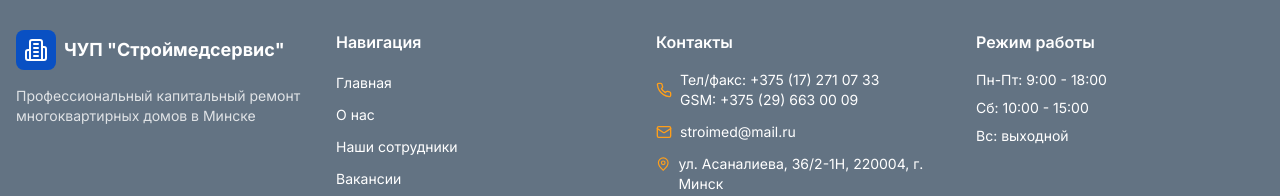
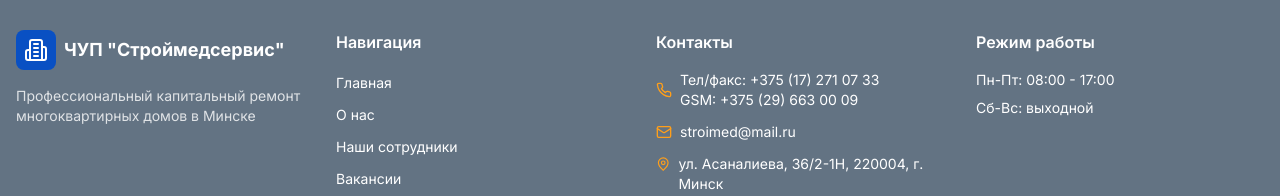
Before and after one commit to GriAndSer/remont-domov-minsk, a React (Vite) app: page / in a window 1280 px wide. Shown: the part 2025-2221 px from the top of the page. Built offline with nearby package versions, Linux system fonts and the light colour scheme; the HTML template or start-up script is replaced by a standard one.

Commit message:
Update working hours everywhere

```diff
--- a/src/components/Footer.tsx
+++ b/src/components/Footer.tsx
@@ -76,9 +76,8 @@ const Footer = () => {
           <div>
             <h3 className="font-semibold mb-4 text-background">Режим работы</h3>
             <ul className="space-y-2 text-sm">
-              <li>Пн-Пт: 9:00 - 18:00</li>
-              <li>Сб: 10:00 - 15:00</li>
-              <li>Вс: выходной</li>
+              <li>Пн-Пт: 08:00 - 17:00</li>
+              <li>Сб-Вс: выходной</li>
             </ul>
           </div>
         </div>
```
